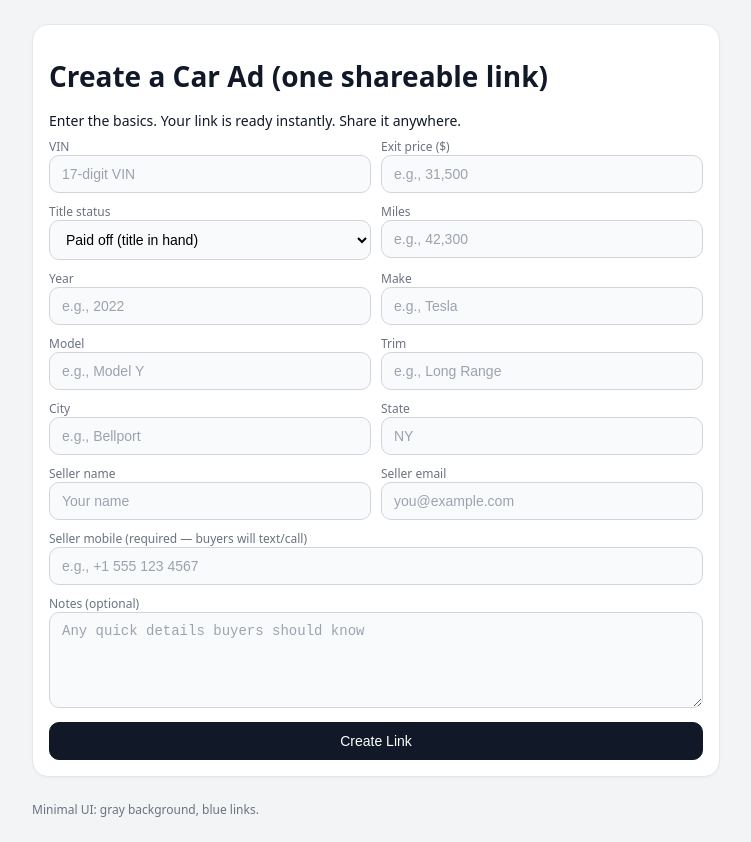
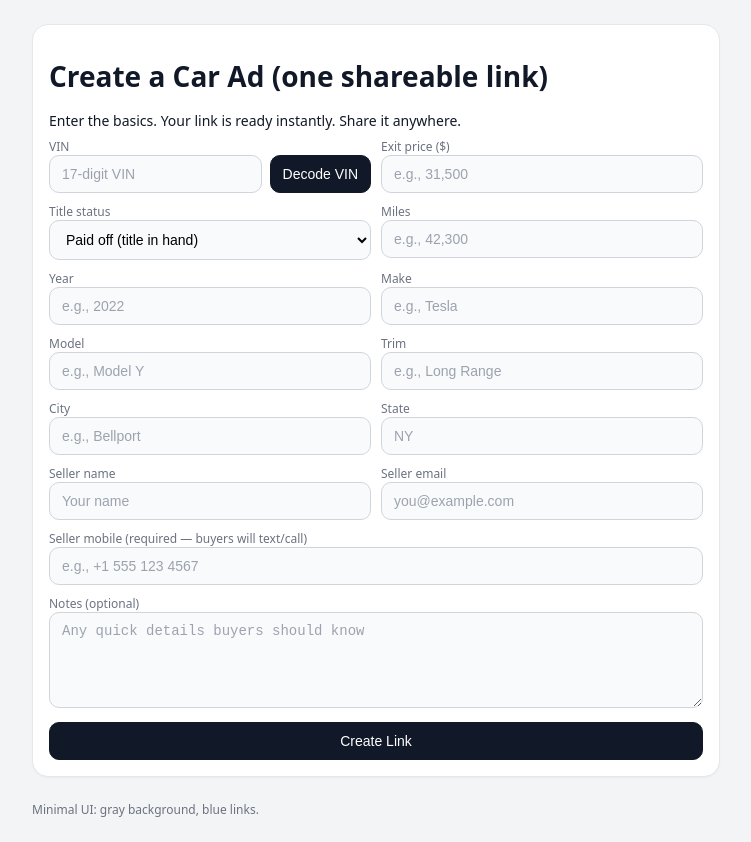
Before and after one commit to adamqureshi/car-ad-mvp, a Next.js app: page / in a window 1280 px wide. Shown: the whole page, without its empty margins (264-1015 px from the left). Built offline with nearby package versions, Linux system fonts and the light colour scheme.

Commit message:
Update page.tsx

```diff
--- a/app/page.tsx
+++ b/app/page.tsx
@@ -1,10 +1,85 @@
 "use client";
-import { useState } from "react";
+import { useRef, useState } from "react";
 import { encodePayload } from "@/lib/codec";
 
 export default function Page() {
   const [creating, setCreating] = useState(false);
+  const [decoding, setDecoding] = useState(false);
   const [url, setUrl] = useState<string | null>(null);
+  const formRef = useRef<HTMLFormElement>(null);
+  const vinDebounce = useRef<any>(null); // debounce timer
+
+  // Helper: get input/textarea by name (form is mostly uncontrolled)
+  const getInput = (name: string) =>
+    formRef.current?.elements.namedItem(name) as
+      | HTMLInputElement
+      | HTMLTextAreaElement
+      | null;
+
+  // Schedules a decode when VIN is 17 chars (debounced)
+  function scheduleDecodeIfReady() {
+    const vinEl = getInput("vin") as HTMLInputElement | null;
+    if (!vinEl) return;
+
+    // Normalize to uppercase as user types
+    const raw = vinEl.value || "";
+    const upper = raw.toUpperCase();
+    if (raw !== upper) {
+      const pos = vinEl.selectionStart || upper.length;
+      vinEl.value = upper;
+      // keep cursor position
+      requestAnimationFrame(() => {
+        vinEl.setSelectionRange(pos, pos);
+      });
+    }
+
+    if (upper.length !== 17 || decoding) {
+      if (vinDebounce.current) clearTimeout(vinDebounce.current);
+      return;
+    }
+    if (vinDebounce.current) clearTimeout(vinDebounce.current);
+    vinDebounce.current = setTimeout(() => {
+      decodeVinNow();
+    }, 300);
+  }
+
+  // Decode VIN via NHTSA VPIC and ALWAYS write fields
+  async function decodeVinNow() {
+    const vinEl = getInput("vin") as HTMLInputElement | null;
+    if (!vinEl) return;
+    const vin = (vinEl.value || "").trim().toUpperCase();
+    if (vin.length !== 17 || decoding) return;
+
+    setDecoding(true);
+    try {
+      const res = await fetch(
+        `https://vpic.nhtsa.dot.gov/api/vehicles/DecodeVinValues/${encodeURIComponent(
+          vin
+        )}?format=json`
+      );
+      const data = await res.json();
+      const row = data?.Results?.[0] || {};
+
+      const year = row.ModelYear || "";
+      const make = row.Make || "";
+      const model = row.Model || "";
+      const trim = row.Trim || row.Series || "";
+
+      const setValue = (name: string, value: string) => {
+        const el = getInput(name) as HTMLInputElement | null;
+        if (el) el.value = value || "";
+      };
+
+      setValue("year", String(year));
+      setValue("make", String(make));
+      setValue("model", String(model));
+      setValue("trim", String(trim));
+    } catch {
+      alert("VIN decode failed. You can still continue manually.");
+    } finally {
+      setDecoding(false);
+    }
+  }
 
   function onSubmit(e: React.FormEvent<HTMLFormElement>) {
     e.preventDefault();
@@ -33,7 +108,7 @@ export default function Page() {
       return;
     }
 
-    // existing validation
+    // required phone
     if (!payload.sellerPhone) {
       alert("Seller mobile is required.");
       return;
@@ -51,71 +126,99 @@ export default function Page() {
       <div className="h1">Create a Car Ad (one shareable link)</div>
       <p className="p">Enter the basics. Your link is ready instantly. Share it anywhere.</p>
 
-      <form className="row" onSubmit={onSubmit}>
+      <form className="row" onSubmit={onSubmit} ref={formRef}>
         <div className="row2">
-          <label className="small">VIN
+          <label className="small">
+            VIN
+            <div style={{ display: "grid", gridTemplateColumns: "1fr auto", gap: 8 }}>
               <input
                 className="input"
                 name="vin"
                 placeholder="17-digit VIN"
                 required
                 maxLength={17}
+                onChange={scheduleDecodeIfReady}
+                onBlur={decodeVinNow}
               />
+              <button
+                type="button"
+                className="button"
+                onClick={decodeVinNow}
+                disabled={decoding}
+                title="Decode VIN (NHTSA)"
+                style={{ whiteSpace: "nowrap" }}
+              >
+                {decoding ? "Decoding…" : "Decode VIN"}
+              </button>
+            </div>
           </label>
-          <label className="small">Exit price ($)
+
+          <label className="small">
+            Exit price ($)
             <input className="input" name="price" placeholder="e.g., 31,500" />
           </label>
         </div>
 
         <div className="row2">
-          <label className="small">Title status
+          <label className="small">
+            Title status
             <select className="select" name="titleStatus">
               <option value="paid">Paid off (title in hand)</option>
               <option value="lien">Lien / loan payoff needed</option>
             </select>
           </label>
-          <label className="small">Miles
+          <label className="small">
+            Miles
             <input className="input" name="miles" placeholder="e.g., 42,300" />
           </label>
         </div>
 
         <div className="row2">
-          <label className="small">Year
+          <label className="small">
+            Year
             <input className="input" name="year" placeholder="e.g., 2022" />
           </label>
-          <label className="small">Make
+          <label className="small">
+            Make
             <input className="input" name="make" placeholder="e.g., Tesla" />
           </label>
         </div>
 
         <div className="row2">
-          <label className="small">Model
+          <label className="small">
+            Model
             <input className="input" name="model" placeholder="e.g., Model Y" />
           </label>
-          <label className="small">Trim
+          <label className="small">
+            Trim
             <input className="input" name="trim" placeholder="e.g., Long Range" />
           </label>
         </div>
 
         <div className="row2">
-          <label className="small">City
+          <label className="small">
+            City
             <input className="input" name="city" placeholder="e.g., Bellport" />
           </label>
-          <label className="small">State
+          <label className="small">
+            State
             <input className="input" name="state" placeholder="NY" />
           </label>
         </div>
 
         <div className="row2">
-          <label className="small">Seller name
+          <label className="small">
+            Seller name
             <input className="input" name="sellerName" placeholder="Your name" />
           </label>
-          <label className="small">Seller email
+          <label className="small">
+            Seller email
             <input className="input" name="sellerEmail" placeholder="you@example.com" />
           </label>
         </div>
 
-        <label className="small">Seller mobile (required — buyers will text/call)
+        <label className="small">
+          Seller mobile (required — buyers will text/call)
           <input
             className="input"
             name="sellerPhone"
@@ -126,11 +229,12 @@ export default function Page() {
           />
         </label>
 
-        <label className="small">Notes (optional)
+        <label className="small">
+          Notes (optional)
           <textarea className="input" name="notes" placeholder="Any quick details buyers should know" rows={3} />
         </label>
 
-        <button className="button" type="submit" disabled={creating}>
+        <button className="button" type="submit" disabled={creating || decoding}>
           {creating ? "Creating…" : "Create Link"}
         </button>
       </form>
```
Lines whose indentation alone changed are shown as unchanged.
